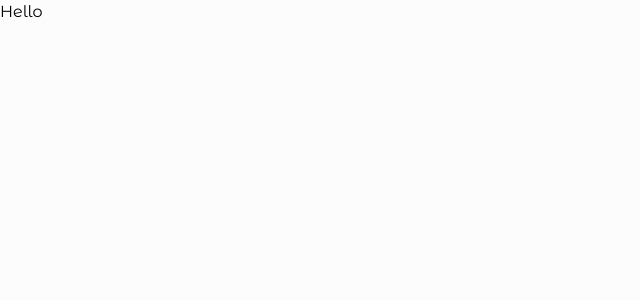
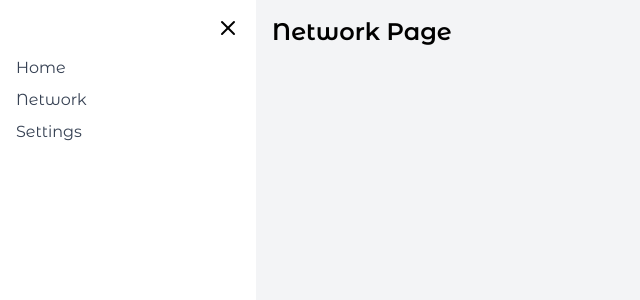
Before and after one commit to ZubalYana/People-Atlas, a React (Vite) app: page / in a window 1280 px wide. Shown: the top 300 px of the page, without its empty margins (0-640 px from the left). Built offline with nearby package versions, Linux system fonts and the light colour scheme.

Commit message:
create the network page layout, add a sidebar menu and insure it's work

```diff
--- a/src/App.tsx
+++ b/src/App.tsx
@@ -1,13 +1,14 @@
 import './App.css'
 import { BrowserRouter, Route, Routes } from 'react-router-dom'
 import Auth from './components/AuthComponents/Auth'
+import NetworkPage from './components/Pages/NetworkPage/NetworkPage'
 function App() {
 
   return (
     <>
       <BrowserRouter>
         <Routes>
-          <Route path="/" element="Hello" />
+          <Route path="/" element={<NetworkPage />} />
           <Route path='/auth' element={<Auth />}></Route>
         </Routes>
       </BrowserRouter>
--- /dev/null
+++ b/src/components/PageLayout.tsx
@@ -0,0 +1,30 @@
+import { useState } from 'react'
+import Sidemenu from './Sidemenu'
+import { Menu } from 'lucide-react'
+
+export default function PageLayout({ children }: { children: React.ReactNode }) {
+    const [isSidebarOpen, setIsSidebarOpen] = useState(true)
+
+    return (
+        <div className="flex h-screen overflow-hidden">
+            <div
+                className={`transition-all duration-300 ${isSidebarOpen ? 'w-64' : 'w-0'
+                    }`}
+            >
+                {isSidebarOpen && <Sidemenu onClose={() => setIsSidebarOpen(false)} />}
+            </div>
+
+            <div className="flex-1 bg-gray-100 p-4 relative overflow-y-auto">
+                {!isSidebarOpen && (
+                    <button
+                        onClick={() => setIsSidebarOpen(true)}
+                        className="absolute top-4 left-4 z-10 bg-white p-2 rounded-md shadow-md cursor-pointer"
+                    >
+                        <Menu />
+                    </button>
+                )}
+                {children}
+            </div>
+        </div>
+    )
+}
--- /dev/null
+++ b/src/components/Pages/NetworkPage/NetworkPage.tsx
@@ -0,0 +1,9 @@
+import PageLayout from "../../PageLayout"
+
+export default function NetworkPage() {
+    return (
+        <PageLayout>
+            <div className="text-2xl font-semibold">Network Page</div>
+        </PageLayout>
+    )
+}
--- a/src/components/Sidemenu.tsx
+++ b/src/components/Sidemenu.tsx
@@ -1,8 +1,18 @@
 import { X } from 'lucide-react'
-export default function Sidemenu() {
+
+export default function Sidemenu({ onClose }: { onClose: () => void }) {
     return (
-        <div className='w-[500px] h-full bg-white rounded-md'>
-            <X />
+        <div className="h-full bg-white shadow-lg flex flex-col p-4">
+            <div className="flex justify-end">
+                <button onClick={onClose} className='cursor-pointer'>
+                    <X />
+                </button>
+            </div>
+            <nav className="mt-4 space-y-2">
+                <a href="#" className="block text-gray-700">Home</a>
+                <a href="#" className="block text-gray-700">Network</a>
+                <a href="#" className="block text-gray-700">Settings</a>
+            </nav>
         </div>
     )
 }
```
